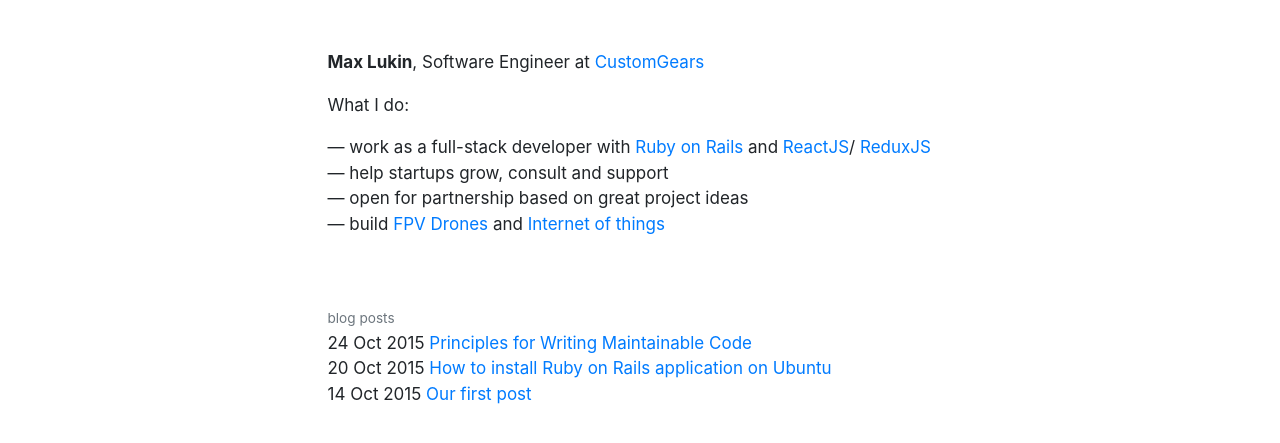
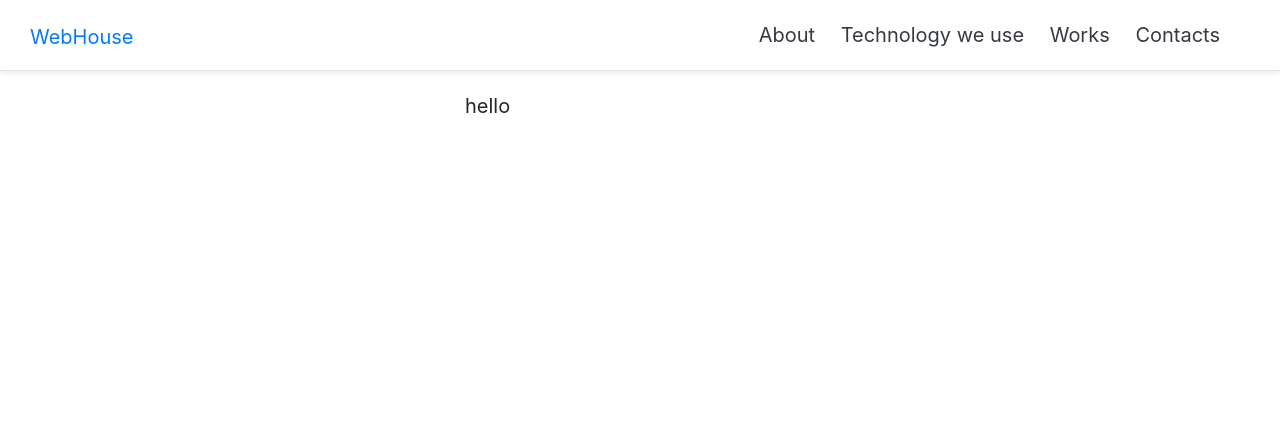
Before and after one commit to sesharim/sesharim.github.io, a Jekyll site: the page built from index.html, in a window 1280 px wide. Shown: the top 443 px of the page. Built offline with Jekyll 4.4.1, drawn with Linux system fonts in a browser that asks for light colours; nearby versions of some CDN libraries; a style sheet for code colours, icons or effects is not loaded.

Commit message:
Work in progress

```diff
--- a/_includes/head.html
+++ b/_includes/head.html
@@ -5,7 +5,7 @@
 
   <title>{{ site.title }} &mdash; {% if page.title %}{{ page.title }}{% endif %}</title>
   <meta name="description" content="{% if page.excerpt %}{{ page.excerpt | strip_html | strip_newlines | truncate: 160 }}{% else %}{{ site.description }}{% endif %}">
-  <meta name="keywords" content="Ruby web development, agile Ruby development, Ruby on Rails web design, RoR consulting, Ruby on Rails service, RoR consultant, Ruby on Rails NYC, Ruby on Rails expertise, web agency, ios application development, mobile, api, frontend, backend, development, software engineer partner">
+  <meta name="keywords" content="Ruby web development, Web development, agile Ruby development, Ruby on Rails web design, RoR consulting, Ruby on Rails service, RoR consultant, Ruby on Rails NYC, Ruby on Rails expertise, Software Engineer SF, web agency, ios application development, mobile, api, frontend, backend, development, software engineer partner">
   <meta name="author" content="Max Lukin">
 
   <!-- HTML5 shim and Respond.js for IE8 support of HTML5 elements and media queries -->
@@ -23,10 +23,11 @@
   <link rel="stylesheet" href="{{ "/css/main.css" | prepend: site.baseurl }}">
 
   <!-- Latest compiled and minified CSS -->
-  <link rel="stylesheet" href="https://maxcdn.bootstrapcdn.com/bootstrap/4.0.0/css/bootstrap.min.css" integrity="sha384-Gn5384xqQ1aoWXA+058RXPxPg6fy4IWvTNh0E263XmFcJlSAwiGgFAW/dAiS6JXm"
-    crossorigin="anonymous">
+  <link rel="stylesheet" href="https://stackpath.bootstrapcdn.com/bootstrap/4.3.1/css/bootstrap.min.css"
+  integrity="sha384-ggOyR0iXCbMQv3Xipma34MD+dH/1fQ784/j6cY/iJTQUOhcWr7x9JvoRxT2MZw1T" crossorigin="anonymous">
+
 
   <!-- Some evil icons -->
-  <link rel="stylesheet" href="//cdnjs.cloudflare.com/ajax/libs/evil-icons/1.7.2/evil-icons.min.css">
-  <script src="//cdnjs.cloudflare.com/ajax/libs/evil-icons/1.7.2/evil-icons.min.js"></script>
+  <!-- <link rel="stylesheet" href="https://cdn.jsdelivr.net/npm/evil-icons@1.9.0/assets/evil-icons.min.css">
+  <script src="https://cdn.jsdelivr.net/npm/evil-icons@1.9.0/assets/evil-icons.min.js"></script> -->
 </head>
--- a/_layouts/default.html
+++ b/_layouts/default.html
@@ -1,9 +1,8 @@
-<!DOCTYPE html>
-<html>
+<!doctype html>
+<html lang="en">
   {% include head.html %}
   <body>
       {{ content }}
-    </div>
   </body>
   {% include footer.html %}
 </html>
--- a/_sass/template.scss
+++ b/_sass/template.scss
@@ -1,9 +1 @@
-* { font-size: 17px }
-
-.starter-template {
-  margin-top: 50px;
-}
-
-.post-template {
-  margin: 50px 5%;
-}
+* { font-size: 20px }
--- a/index.html
+++ b/index.html
@@ -1,57 +1,33 @@
 ---
 layout: default
 ---
-<div class="starter-template">
+<div class="d-flex flex-column flex-md-row align-items-center p-3 px-md-4 mb-3 bg-white border-bottom shadow-sm">
+  <h5 class="my-0 mr-md-auto font-weight-normal"><a href="/">WebHouse</a></h5>
+  <nav class="my-2 my-md-0 mr-md-3">
+    <a class="p-2 text-dark" href="#">About</a>
+    <a class="p-2 text-dark" href="#">Technology we use</a>
+    <a class="p-2 text-dark" href="#">Works</a>
+    <a class="p-2 text-dark" href="#">Contacts</a>
+  </nav>
+</div>
+
+<div class="container">
   <div class="row">
-    <div class="col-3"></div>
-    <div class="col-6">
-      <p>
-        <strong>Max Lukin</strong>, Software Engineer at <a target="_blank" href="http://customgears.net/">CustomGears</a>
-      </p>
+    <div class="col-sm">
 
-      <p>What I do:</p>
+    </div>
+    <div class="col-sm">
+      hello
+    </div>
+    <div class="col-sm">
 
-      &mdash; work as a full-stack developer with
-      <a target="_blank" href="http://rubyonrails.org/">Ruby on Rails</a> and
-      <a target="_blank" href="https://facebook.github.io/react/">ReactJS</a>/
-      <a target="_blank" href="http://redux.js.org/">ReduxJS</a>
-      <br/> &mdash; help startups grow, consult and support
-      <br/> &mdash; open for partnership based on great project ideas
-      <br/> &mdash; build
-      <a target="_blank" href="https://www.youtube.com/watch?v=_ZLimUDUJTA">FPV Drones</a> and
-      <a href="https://en.wikipedia.org/wiki/Internet_of_things" target="_blank">Internet of things</a>
-      <br/>
-      <br/>
+    </div>
+  </div>
+</div>
 
-      <ul class="list-inline text-center">
-        <li class="list-inline-item">
-          <a class="social-icon" href="mailto:lukin.maksim@gmail.com">
-            <div data-icon="ei-envelope"></div>
-          </a>
-        </li>
-        <li class="list-inline-item">
-          <a class="social-icon" target="_blank" href="https://github.com/sesharim">
-            <div data-icon="ei-sc-github"></div>
-          </a>
-        </li>
-        <li class="list-inline-item">
-          <a class="social-icon" target="_blank" href="https://twitter.com/sesharim">
-            <div data-icon="ei-sc-twitter"></div>
-          </a>
-        </li>
-        <li class="list-inline-item">
-          <a class="social-icon" target="_blank" href="https://linkedin.com/in/sesharim">
-            <div data-icon="ei-sc-linkedin"></div>
-          </a>
-        </li>
-      </ul>
-    </div>
-    <div class="col-3"></div>
-  </div>
-
-  <div class="row">
-    <div class="col-3"></div>
-    <div class="col-6">
+  <!-- blog posts -->
+  <!-- <div class="row">
+    <div class="col-12">
       <small class="text-muted">blog posts</small>
 
       <ul class="list-inline">
@@ -62,6 +38,5 @@
         {% endfor %}
       </ul>
     </div>
-    <div class="col-3"></div>
-  </div>
+  </div> -->
 </div>
```
Also changed, not shown: _includes/footer.html (+6 -6 lines), _posts/2015-10-14-our-first-post.md (deleted, +0 -12 lines), config/deploy.rb (deleted, +0 -21 lines), config/deploy/production.rb (deleted), photo.jpg (deleted), 11 other files.
